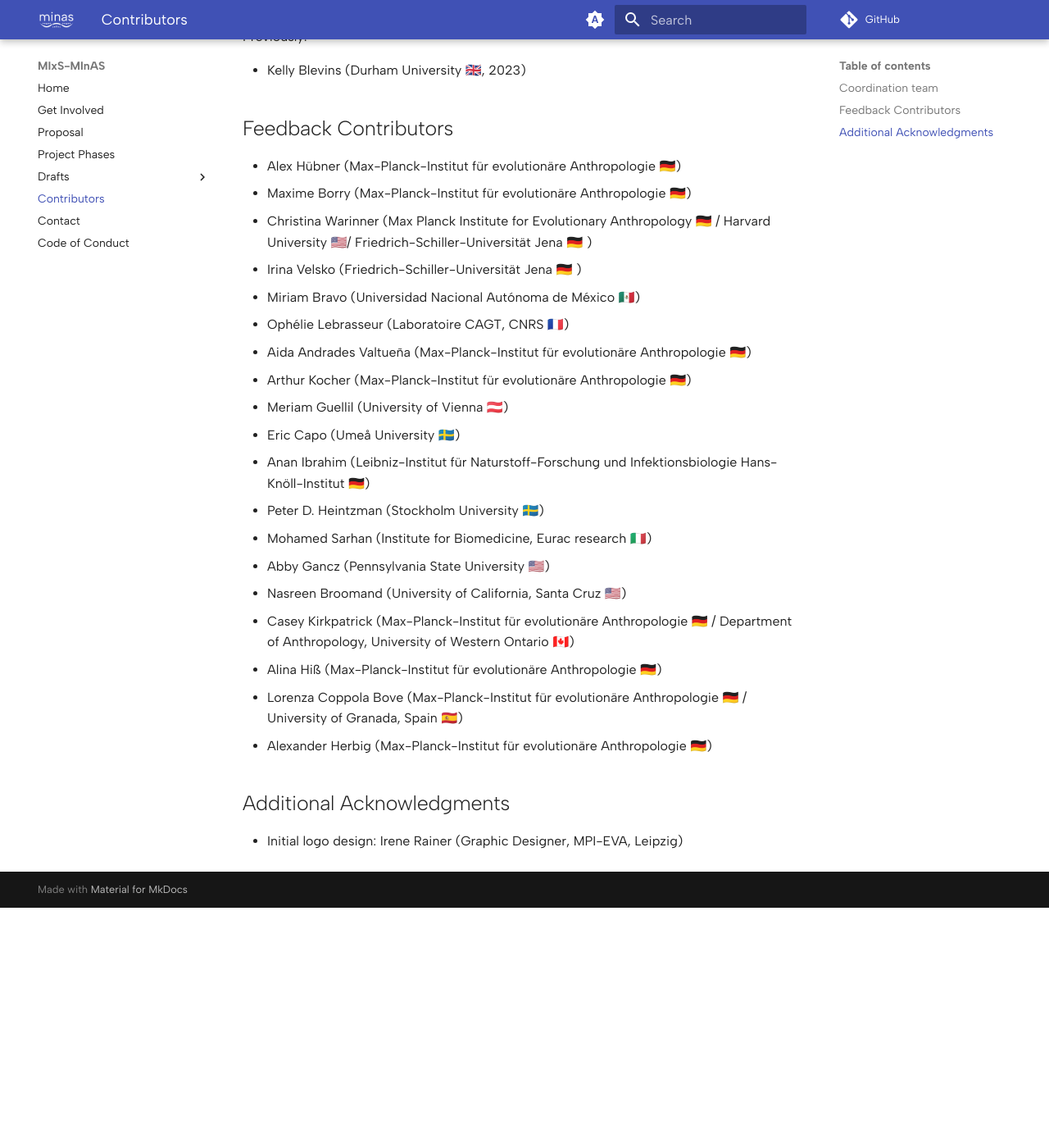
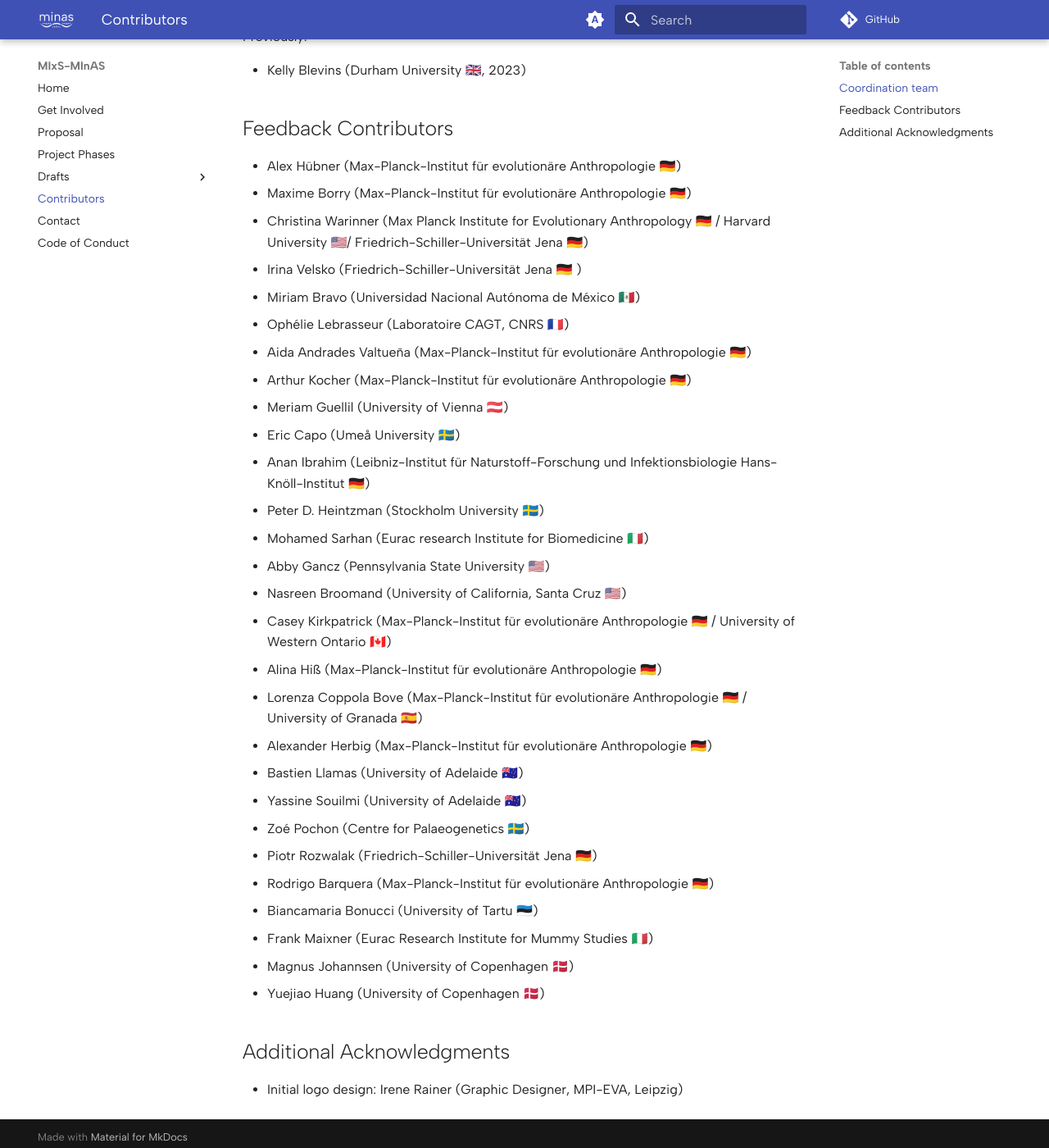
Before and after one commit to MIxS-MInAS/MIxS-MInAS.github.io, an MkDocs documentation site: the page built from docs/contributors.md, in a window 1280 px wide and 1400 px high, scrolled down 399 px. Shown: the whole window at 82% size. Built offline with MkDocs 1.6.1 and Material for MkDocs 9.7.7, drawn with Linux system fonts in a browser that asks for light colours; comment, search, counter and statistics services are not loaded; before the commit the page ends 1506 px from its top, so only the background shows below that.

Commit message:
Add more recent contributors

```diff
--- a/docs/contributors.md
+++ b/docs/contributors.md
@@ -16,7 +16,7 @@
 
 - Alex Hübner (Max-Planck-Institut für evolutionäre Anthropologie 🇩🇪)
 - Maxime Borry (Max-Planck-Institut für evolutionäre Anthropologie 🇩🇪)
-- Christina Warinner (Max Planck Institute for Evolutionary Anthropology 🇩🇪 / Harvard University 🇺🇲/ Friedrich-Schiller-Universität Jena 🇩🇪 )
+- Christina Warinner (Max Planck Institute for Evolutionary Anthropology 🇩🇪 / Harvard University 🇺🇲/ Friedrich-Schiller-Universität Jena 🇩🇪)
 - Irina Velsko (Friedrich-Schiller-Universität Jena 🇩🇪 )
 - Miriam Bravo (Universidad Nacional Autónoma de México 🇲🇽)
 - Ophélie Lebrasseur (Laboratoire CAGT, CNRS 🇫🇷)
@@ -26,13 +26,22 @@
 - Eric Capo (Umeå University 🇸🇪)
 - Anan Ibrahim (Leibniz-Institut für Naturstoff-Forschung und Infektionsbiologie Hans-Knöll-Institut 🇩🇪)
 - Peter D. Heintzman (Stockholm University 🇸🇪)
-- Mohamed Sarhan (Institute for Biomedicine, Eurac research 🇮🇹)
+- Mohamed Sarhan (Eurac research Institute for Biomedicine 🇮🇹)
 - Abby Gancz (Pennsylvania State University 🇺🇲)
 - Nasreen Broomand (University of California, Santa Cruz 🇺🇲)
-- Casey Kirkpatrick (Max-Planck-Institut für evolutionäre Anthropologie 🇩🇪 / Department of Anthropology, University of Western Ontario 🇨🇦)
+- Casey Kirkpatrick (Max-Planck-Institut für evolutionäre Anthropologie 🇩🇪 / University of Western Ontario 🇨🇦)
 - Alina Hiß (Max-Planck-Institut für evolutionäre Anthropologie 🇩🇪)
-- Lorenza Coppola Bove (Max-Planck-Institut für evolutionäre Anthropologie 🇩🇪 / University of Granada, Spain 🇪🇸)
+- Lorenza Coppola Bove (Max-Planck-Institut für evolutionäre Anthropologie 🇩🇪 / University of Granada 🇪🇸)
 - Alexander Herbig (Max-Planck-Institut für evolutionäre Anthropologie 🇩🇪)
+- Bastien Llamas (University of Adelaide 🇦🇺)
+- Yassine Souilmi (University of Adelaide 🇦🇺)
+- Zoé Pochon (Centre for Palaeogenetics 🇸🇪)
+- Piotr Rozwalak (Friedrich-Schiller-Universität Jena 🇩🇪)
+- Rodrigo Barquera (Max-Planck-Institut für evolutionäre Anthropologie 🇩🇪)
+- Biancamaria Bonucci (University of Tartu 🇪🇪)
+- Frank Maixner (Eurac Research Institute for Mummy Studies 🇮🇹)
+- Magnus Johannsen (University of Copenhagen 🇩🇰)
+- Yuejiao Huang (University of Copenhagen 🇩🇰)
 
 ## Additional Acknowledgments
 
```
